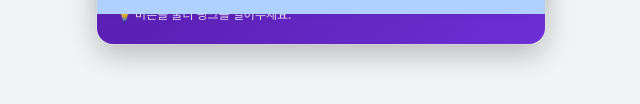
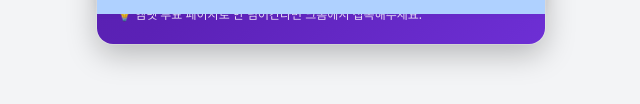
Before and after one commit to king-yummy/streaming-track-checker, a website with bundled scripts: page index.html in a window 1280 px wide. Shown: the part 786-890 px from the top of the page, 319-959 px from the left. Built offline with nearby package versions, Linux system fonts and the light colour scheme; no server answers; files whose address does not match are found by name; a web font is replaced by a local one.

Commit message:
크롬 가세요 문구 추가

```diff
--- a/index.html
+++ b/index.html
@@ -252,7 +252,7 @@
             </p>
 
             <p class="mt-2 text-[12px] opacity-85 leading-relaxed">
-              💡 버튼을 눌러 링크를 열어주세요.
+              💡 엠넷 투표 페이지로 안 넘어간다면 크롬에서 접속해주세요.
             </p>
           </div>
         </div>
```
